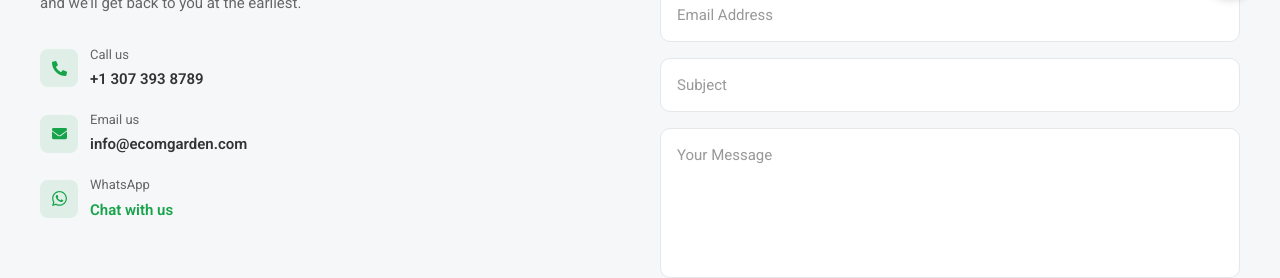
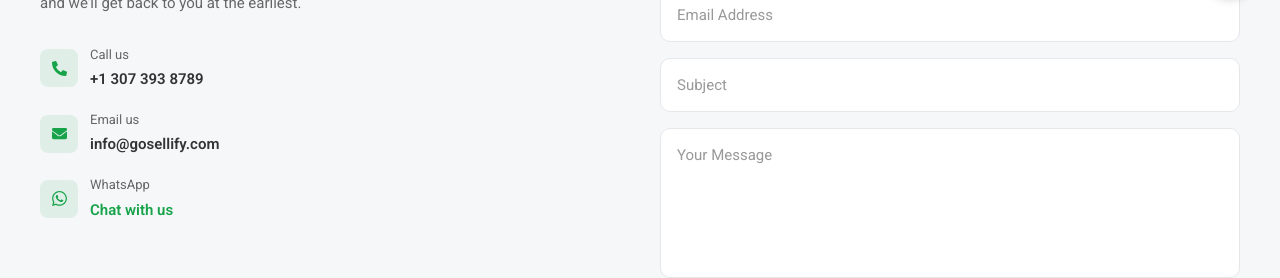
Before and after one commit to khawajaali1020/Webgosellify, a Next.js app: page /contact in a window 1280 px wide. Shown: the part 780-1058 px from the top of the page. Built offline with nearby package versions, Linux system fonts and the light colour scheme.

Commit message:
Update page.tsx

```diff
--- a/src/app/contact/page.tsx
+++ b/src/app/contact/page.tsx
@@ -180,14 +180,14 @@ export default function ContactPage() {
                       Email us
                     </p>
                     <a
-                      href="mailto:info@ecomgarden.com"
+                      href="mailto:info@gosellify.com"
                       style={{
                         fontSize: "15px",
                         fontWeight: 600,
                         color: "var(--color-text)",
                       }}
                     >
-                      info@ecomgarden.com
+                      info@gosellify.com
                     </a>
                   </div>
                 </div>
```
